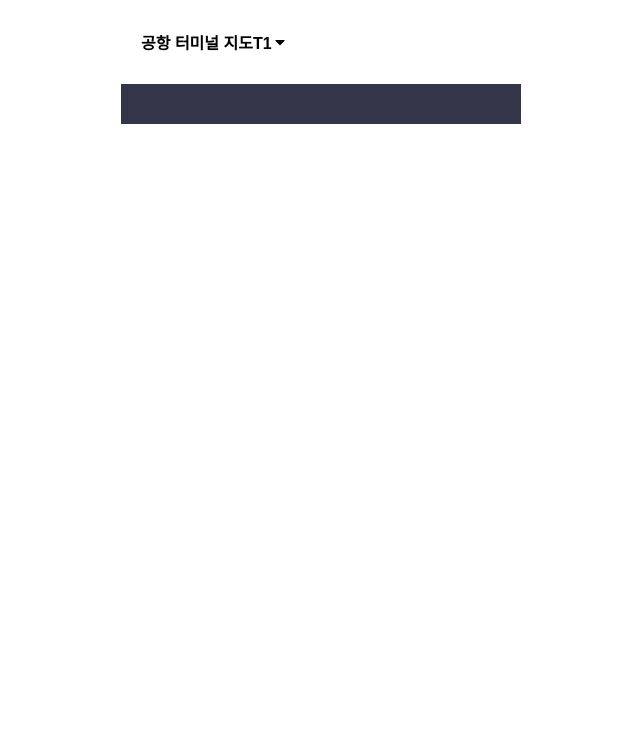
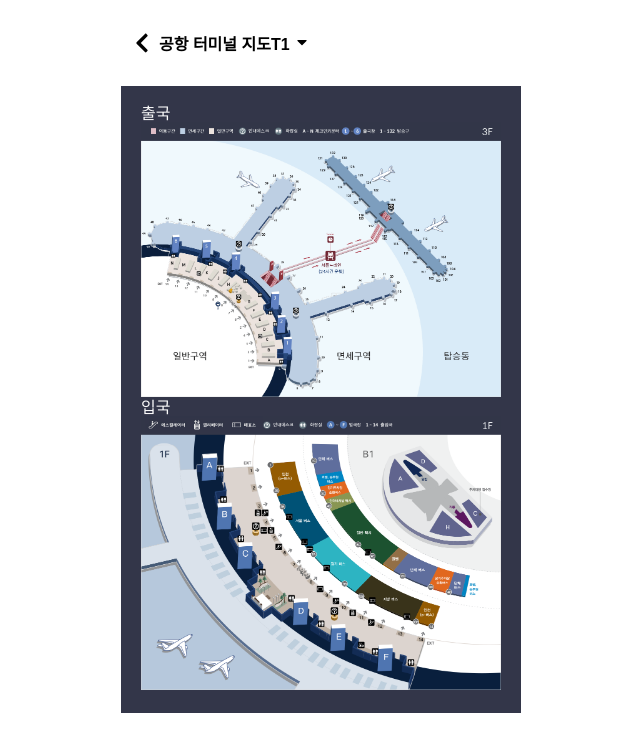
Before and after one commit to yongwonZZ/2-, a React (Create React App) app: page /terminalmap in a window 1280 px wide. Shown: the top 752 px of the page, without its empty margins (319-959 px from the left). Built offline with nearby package versions, Linux system fonts and the light colour scheme.

Commit message:
proxy 설정

```diff
--- a/src/ExchangeRatePage/ExchangeRatePage.tsx
+++ b/src/ExchangeRatePage/ExchangeRatePage.tsx
@@ -33,9 +33,9 @@ const ExchangeRatePage = () => {
         console.error("Failed to fetch exchange rates", error);
       }
     };
+    console.log(exchangeRates);
     fetchData();
   }, []);
-  console.log(exchangeRates);
 
   /**기본 통화 목록에 있는 환율만 필터링 */
   const defaultRates = exchangeRates?.filter((rate) =>
--- a/src/ExchangeRatePage/getExchangeRates.ts
+++ b/src/ExchangeRatePage/getExchangeRates.ts
@@ -15,10 +15,10 @@ export const fetchExchangeRate = async (
 ): Promise<ExchangeRate[]> => {
   try {
     // const response = await axios.get(
-    //   `/site/program/financial/exchangeJSON?authkey=${API_KEY}&searchdate=${searchdate}&data=${type}`
+    //   /site/program/financial/exchangeJSON?authkey=${API_KEY}&searchdate=${searchdate}&data=${type}
     // );
     const response = await axios.get(
-      `/api1/site/program/financial/exchangeJSON?authkey=${API_KEY}&searchdate=${searchdate}&data=${type}`
+      `/api1/?authkey=${API_KEY}&searchdate=${searchdate}&data=${type}`
     );
     return response.data;
   } catch (error) {
--- a/src/airlineInfoPages/Pages/TerminalMapPage.tsx
+++ b/src/airlineInfoPages/Pages/TerminalMapPage.tsx
@@ -1,21 +1,51 @@
 import React, { useState } from "react";
 import "../styles/TerminalMapPage.css";
-import { FaCaretDown } from "react-icons/fa";
+import { FaCaretDown, FaChevronLeft } from "react-icons/fa";
 import Header from "../../publicComponents/Header";
+import Map1 from "../images/map_exit_route_map_01.png";
+import Map11 from "../images/map_entry_route_map_01.png";
+
+import Map2 from "../images/map_exit_route_map_02.png";
+import Map22 from "../images/map_entry_route_map_02.png";
 
 const TerminalMapPage = () => {
   const [terminal, setTerminal] = useState<string>("T1");
 
-  const handleOnClickTerminal = () => {};
+  const handleOnClickTerminal = () => {
+    if (terminal === "T1") {
+      return setTerminal("T2");
+    } else {
+      return setTerminal("T1");
+    }
+  };
 
   return (
     <div className="container">
       <Header>
-        <button className="map-header">
-          공항 터미널 지도{terminal} <FaCaretDown />
-        </button>
+        <div className="map-header">
+          <FaChevronLeft style={{ fontSize: "22px", cursor: "pointer" }} />
+          <button className="map-btn" onClick={handleOnClickTerminal}>
+            공항 터미널 지도{terminal} <FaCaretDown />
+          </button>
+        </div>
       </Header>
-      <div className="map-container"></div>
+      <div className="map-container">
+        {terminal === "T1" ? (
+          <>
+            출국
+            <img src={Map1} alt="map1" />
+            입국
+            <img src={Map11} alt="map11" />
+          </>
+        ) : (
+          <>
+            출국
+            <img src={Map2} alt="map1" />
+            입국
+            <img src={Map22} alt="map11" />
+          </>
+        )}
+      </div>
     </div>
   );
 };
--- a/src/airlineInfoPages/styles/TerminalMapPage.css
+++ b/src/airlineInfoPages/styles/TerminalMapPage.css
@@ -2,14 +2,23 @@
   background-color: #333649;
   color: #fafafa;
   padding: 20px;
+  overflow: hidden;
+}
+.map-header {
+  padding: 0 10px;
+  display: flex;
+  align-items: center;
+  font-size: 16px;
 }
 
-.map-header {
-  padding: 0 20px;
+.map-btn {
   font-size: 16px;
   font-weight: 700;
-  display: flex;
-  align-items: center;
   background-color: transparent;
   border: none;
+  cursor: pointer;
 }
+
+img {
+  width: 100%;
+}
--- a/src/setupProxy.js
+++ b/src/setupProxy.js
@@ -4,10 +4,10 @@ module.exports = function (app) {
   app.use(
     "/api1",
     createProxyMiddleware({
-      target: "https://www.koreaexim.go.kr",
+      target: "https://www.koreaexim.go.kr/",
       changeOrigin: true,
       pathRewrite: {
-        "^/api1": "/site/program/financial", // '/api1'을 '/site/program/financial'로 대체
+        "^/api": "site/program/financial/exchangeJSON", // '/api1'을 '/site/program/financial'로 대체
       },
     })
   );
```
